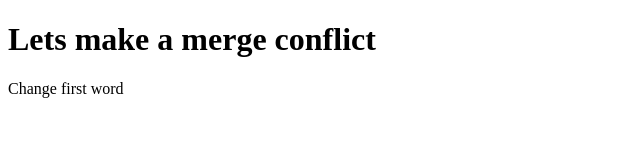
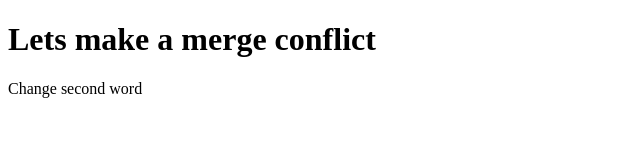
Before and after one commit to IsaacHardy/merge-conflict-practice, a plain HTML site: page index.html in a window 1280 px wide. Shown: the full height of the page, 0-640 px from the left. Drawn offline with Linux system fonts and the light colour scheme.

Commit message:
did it again

```diff
--- a/index.html
+++ b/index.html
@@ -5,6 +5,6 @@
     </head>
     <body>
         <h1>Lets make a merge conflict</h1>
-        <p>Change first word</p>
+        <p>Change second word</p>
     </body>
 </html>
```
